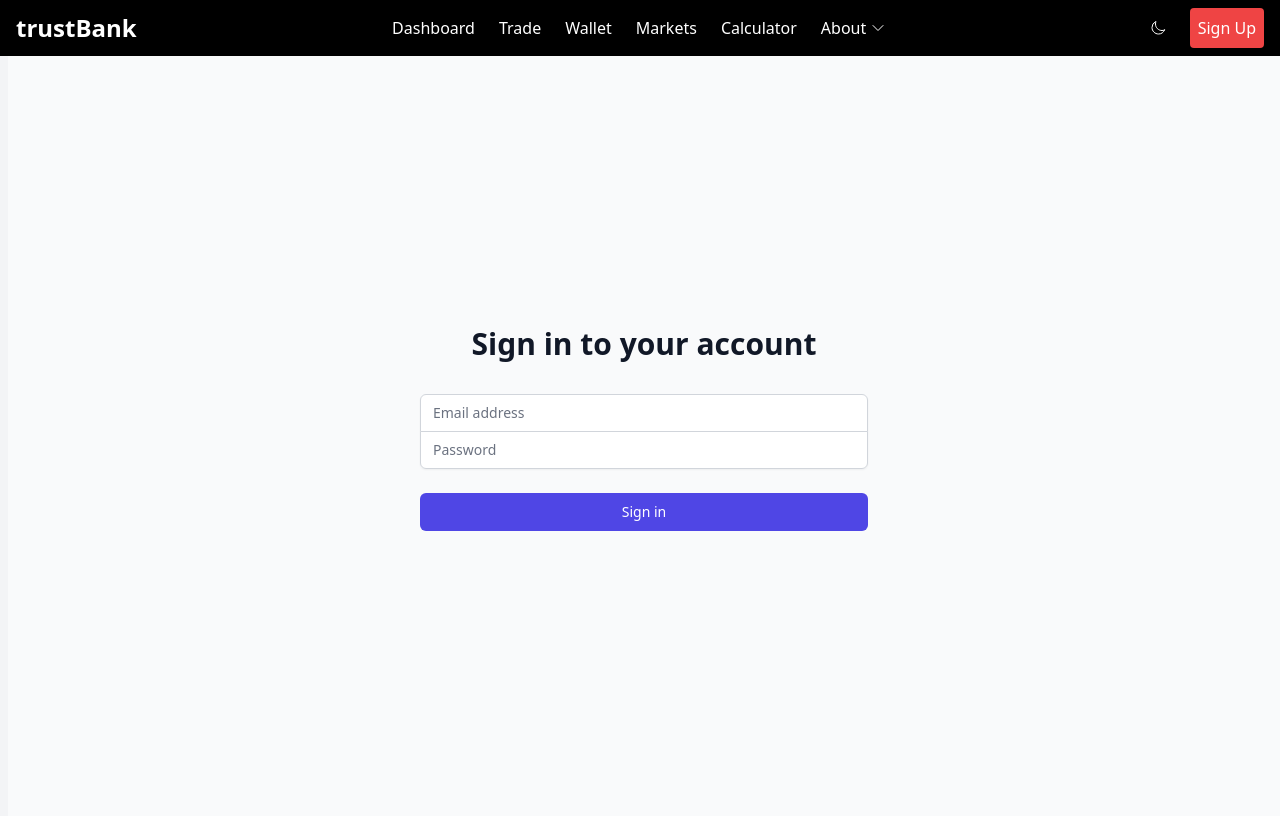
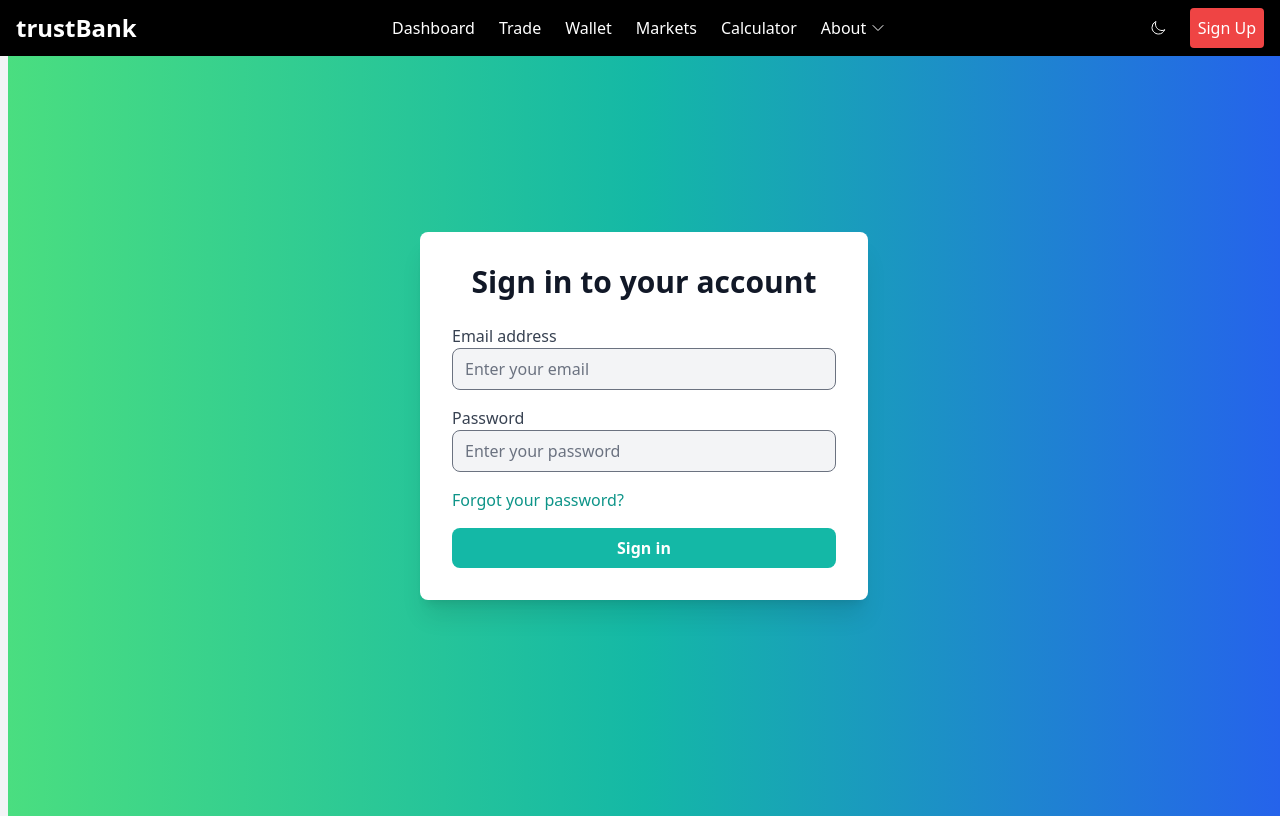
Before and after one commit to theceo1/trustbanqV.1, a Next.js app: page /login in a window 1280 px wide. Built offline with nearby package versions, Linux system fonts and the light colour scheme.

Commit message:
fixed authentication pages

```diff
--- a/src/pages/auth/RequestReset.tsx
+++ b/src/pages/auth/RequestReset.tsx
@@ -1,5 +1,5 @@
+//src/pages/auth/RequestReset.tsx
 import React, { useState } from 'react';
-import Layout from '../../components/layout/Layout';
 import { requestPasswordReset } from '../../services/api';
 import Alert from '../../components/common/Alert';
 
@@ -21,44 +21,45 @@ const RequestReset: React.FC = () => {
   };
 
   return (
-    <Layout>
-      <div className="min-h-screen flex items-center justify-center bg-gray-50 py-12 px-4 sm:px-6 lg:px-8">
-        <div className="max-w-md w-full space-y-8">
-          <div>
-            <h2 className="mt-6 text-center text-3xl font-extrabold text-gray-900">Reset your password</h2>
-          </div>
+    <div className="min-h-screen flex items-center justify-center bg-gradient-to-r from-green-400 via-teal-500 to-blue-600">
+      <div className="bg-white dark:bg-gray-800 shadow-xl rounded-lg p-8 w-full max-w-md">
+        <h2 className="text-3xl font-bold text-gray-900 dark:text-white mb-6 text-center">
+          Reset your password
+        </h2>
         {error && <Alert type="error" message={error} />}
         {success && <Alert type="success" message={success} />}
-          <form className="mt-8 space-y-6" onSubmit={handleSubmit}>
-            <input type="hidden" name="remember" value="true" />
-            <div className="rounded-md shadow-sm -space-y-px">
+        <form className="space-y-4" onSubmit={handleSubmit}>
           <div>
-                <label htmlFor="email-address" className="sr-only">Email address</label>
+            <label htmlFor="email-address" className="block text-gray-700 dark:text-gray-300">
+              Email address
+            </label>
             <input
               id="email-address"
               name="email"
               type="email"
               autoComplete="email"
               required
-                  className="appearance-none rounded-none relative block w-full px-3 py-2 border border-gray-300 placeholder-gray-500 text-gray-900 rounded-t-md focus:outline-none focus:ring-indigo-500 focus:border-indigo-500 focus:z-10 sm:text-sm"
-                  placeholder="Email address"
+              className="w-full px-3 py-2 border rounded-lg text-gray-900 dark:text-gray-300 bg-gray-100 dark:bg-gray-700 focus:outline-none focus:ring-2 focus:ring-teal-500"
+              placeholder="Enter your email"
               value={email}
               onChange={(e) => setEmail(e.target.value)}
             />
           </div>
-            </div>
-            <div>
           <button
             type="submit"
-                className="group relative w-full flex justify-center py-2 px-4 border border-transparent text-sm font-medium rounded-md text-white bg-indigo-600 hover:bg-indigo-700 focus:outline-none focus:ring-2 focus:ring-offset-2 focus:ring-indigo-500"
+            className="w-full py-2 px-4 bg-teal-500 text-white font-semibold rounded-lg hover:bg-teal-600 focus:outline-none focus:ring-2 focus:ring-teal-400 focus:ring-opacity-75 transition"
           >
             Send reset link
           </button>
-            </div>
         </form>
+        <p className="text-center text-gray-600 dark:text-gray-400 mt-4">
+          Remembered your password?{' '}
+          <a href="/login" className="text-teal-600 hover:underline">
+            Sign in
+          </a>
+        </p>
       </div>
     </div>
-    </Layout>
   );
 };
 
--- a/src/pages/auth/ResetPassword.tsx
+++ b/src/pages/auth/ResetPassword.tsx
@@ -1,5 +1,4 @@
 import React, { useState } from 'react';
-import Layout from '../../components/layout/Layout';
 import { useRouter } from 'next/router';
 import { resetPassword } from '../../services/api';
 import Alert from '../../components/common/Alert';
@@ -30,58 +29,53 @@ const ResetPassword: React.FC = () => {
   };
 
   return (
-    <Layout>
-      <div className="min-h-screen flex items-center justify-center bg-gray-50 py-12 px-4 sm:px-6 lg:px-8">
-        <div className="max-w-md w-full space-y-8">
-          <div>
-            <h2 className="mt-6 text-center text-3xl font-extrabold text-gray-900">Reset your password</h2>
-          </div>
+    <div className="min-h-screen flex items-center justify-center bg-gradient-to-r from-green-400 via-teal-500 to-blue-600">
+      <div className="bg-white dark:bg-gray-800 shadow-xl rounded-lg p-8 w-full max-w-md">
+        <h2 className="text-3xl font-bold text-gray-900 dark:text-white mb-6 text-center">
+          Reset your password
+        </h2>
         {error && <Alert type="error" message={error} />}
         {success && <Alert type="success" message={success} />}
-          <form className="mt-8 space-y-6" onSubmit={handleSubmit}>
-            <input type="hidden" name="remember" value="true" />
-            <div className="rounded-md shadow-sm -space-y-px">
+        <form className="space-y-4" onSubmit={handleSubmit}>
           <div>
-                <label htmlFor="password" className="sr-only">New password</label>
+            <label htmlFor="password" className="block text-gray-700 dark:text-gray-300">
+              New password
+            </label>
             <input
               id="password"
               name="password"
               type="password"
-                  autoComplete="new-password"
               required
-                  className="appearance-none rounded-none relative block w-full px-3 py-2 border border-gray-300 placeholder-gray-500 text-gray-900 rounded-t-md focus:outline-none focus:ring-indigo-500 focus:border-indigo-500 focus:z-10 sm:text-sm"
-                  placeholder="New password"
+              className="w-full px-3 py-2 border rounded-lg text-gray-900 dark:text-gray-300 bg-gray-100 dark:bg-gray-700 focus:outline-none focus:ring-2 focus:ring-teal-500"
+              placeholder="Enter new password"
               value={password}
               onChange={(e) => setPassword(e.target.value)}
             />
           </div>
           <div>
-                <label htmlFor="confirm-password" className="sr-only">Confirm new password</label>
+            <label htmlFor="confirm-password" className="block text-gray-700 dark:text-gray-300">
+              Confirm new password
+            </label>
             <input
               id="confirm-password"
               name="confirmPassword"
               type="password"
-                  autoComplete="new-password"
               required
-                  className="appearance-none rounded-none relative block w-full px-3 py-2 border border-gray-300 placeholder-gray-500 text-gray-900 rounded-b-md focus:outline-none focus:ring-indigo-500 focus:border-indigo-500 focus:z-10 sm:text-sm"
+              className="w-full px-3 py-2 border rounded-lg text-gray-900 dark:text-gray-300 bg-gray-100 dark:bg-gray-700 focus:outline-none focus:ring-2 focus:ring-teal-500"
               placeholder="Confirm new password"
               value={confirmPassword}
               onChange={(e) => setConfirmPassword(e.target.value)}
             />
           </div>
-            </div>
-            <div>
           <button
             type="submit"
-                className="group relative w-full flex justify-center py-2 px-4 border border-transparent text-sm font-medium rounded-md text-white bg-indigo-600 hover:bg-indigo-700 focus:outline-none focus:ring-2 focus:ring-offset-2 focus:ring-indigo-500"
+            className="w-full py-2 px-4 bg-teal-500 text-white font-semibold rounded-lg hover:bg-teal-600 focus:outline-none focus:ring-2 focus:ring-teal-400 focus:ring-opacity-75 transition"
           >
             Reset password
           </button>
-            </div>
         </form>
       </div>
     </div>
-    </Layout>
   );
 };
 
--- a/src/pages/login.tsx
+++ b/src/pages/login.tsx
@@ -1,4 +1,3 @@
-//src/pages/login.tsx
 import React, { useState } from 'react';
 import { useRouter } from 'next/router';
 import { useAuth } from '../context/AuthContext';
@@ -27,54 +26,59 @@ const Login: React.FC = () => {
   };
 
   return (
-    <div className="min-h-screen flex items-center justify-center bg-gray-50 py-12 px-4 sm:px-6 lg:px-8">
-      <div className="max-w-md w-full space-y-8">
+    <div className="min-h-screen flex items-center justify-center bg-gradient-to-r from-green-400 via-teal-500 to-blue-600">
+      <div className="bg-white dark:bg-gray-800 shadow-xl rounded-lg p-8 w-full max-w-md">
+        <h2 className="text-3xl font-bold text-gray-900 dark:text-white mb-6 text-center">
+          Sign in to your account
+        </h2>
+        {error && <Alert type="error" message={error} />}
+        <form className="space-y-4" onSubmit={handleSubmit}>
           <div>
-          <h2 className="mt-6 text-center text-3xl font-extrabold text-gray-900">Sign in to your account</h2>
-        </div>
-        {error && <Alert type="error" message={error} />}
-        <form className="mt-8 space-y-6" onSubmit={handleSubmit}>
-          <input type="hidden" name="remember" value="true" />
-          <div className="rounded-md shadow-sm -space-y-px">
-            <div>
-              <label htmlFor="email-address" className="sr-only">Email address</label>
+            <label htmlFor="email-address" className="block text-gray-700 dark:text-gray-300">
+              Email address
+            </label>
             <input
               id="email-address"
               name="email"
               type="email"
               autoComplete="email"
               required
-                className="appearance-none rounded-none relative block w-full px-3 py-2 border border-gray-300 placeholder-gray-500 text-gray-900 rounded-t-md focus:outline-none focus:ring-indigo-500 focus:border-indigo-500 focus:z-10 sm:text-sm"
-                placeholder="Email address"
+              className="w-full px-3 py-2 border rounded-lg text-gray-900 dark:text-gray-300 bg-gray-100 dark:bg-gray-700 focus:outline-none focus:ring-2 focus:ring-teal-500"
+              placeholder="Enter your email"
               value={email}
               onChange={(e) => setEmail(e.target.value)}
             />
           </div>
           <div>
-              <label htmlFor="password" className="sr-only">Password</label>
+            <label htmlFor="password" className="block text-gray-700 dark:text-gray-300">
+              Password
+            </label>
             <input
               id="password"
               name="password"
               type="password"
               autoComplete="current-password"
               required
-                className="appearance-none rounded-none relative block w-full px-3 py-2 border border-gray-300 placeholder-gray-500 text-gray-900 rounded-b-md focus:outline-none focus:ring-indigo-500 focus:border-indigo-500 focus:z-10 sm:text-sm"
-                placeholder="Password"
+              className="w-full px-3 py-2 border rounded-lg text-gray-900 dark:text-gray-300 bg-gray-100 dark:bg-gray-700 focus:outline-none focus:ring-2 focus:ring-teal-500"
+              placeholder="Enter your password"
               value={password}
               onChange={(e) => setPassword(e.target.value)}
             />
           </div>
+          <div className="flex items-center justify-between">
+          <a href="/auth/RequestReset" className="text-teal-600 hover:underline">
+              Forgot your password?
+</a>
           </div>
-
-          <div>
           <button
             type="submit"
             disabled={isLoading}
-              className={`group relative w-full flex justify-center py-2 px-4 border border-transparent text-sm font-medium rounded-md text-white bg-indigo-600 hover:bg-indigo-700 focus:outline-none focus:ring-2 focus:ring-offset-2 focus:ring-indigo-500 ${isLoading ? 'opacity-50 cursor-not-allowed' : ''}`}
+            className={`w-full py-2 px-4 bg-teal-500 text-white font-semibold rounded-lg hover:bg-teal-600 focus:outline-none focus:ring-2 focus:ring-teal-400 focus:ring-opacity-75 transition ${
+              isLoading ? 'opacity-50 cursor-not-allowed' : ''
+            }`}
           >
             {isLoading ? 'Signing in...' : 'Sign in'}
           </button>
-          </div>
         </form>
       </div>
     </div>
--- a/src/pages/register.tsx
+++ b/src/pages/register.tsx
@@ -1,4 +1,3 @@
-//src/pages/register.tsx
 import React, { useState } from 'react';
 import { useRouter } from 'next/router';
 import { useAuth } from '../context/AuthContext';
@@ -30,68 +29,73 @@ const Register: React.FC = () => {
   };
 
   return (
-    <div className="min-h-screen flex items-center justify-center bg-gray-50 py-12 px-4 sm:px-6 lg:px-8">
-      <div className="max-w-md w-full space-y-8">
+    <div className="min-h-screen flex items-center justify-center bg-gradient-to-r from-green-400 via-teal-500 to-blue-600">
+      <div className="bg-white dark:bg-gray-800 shadow-xl rounded-lg p-8 w-full max-w-md">
+        <h2 className="text-3xl font-bold text-gray-900 dark:text-white mb-6 text-center">
+          Create Your Account
+        </h2>
+        {error && <Alert type="error" message={error} />}
+        <form className="space-y-4" onSubmit={handleSubmit}>
           <div>
-          <h2 className="mt-6 text-center text-3xl font-extrabold text-gray-900">Create your account</h2>
-        </div>
-        {error && <Alert type="error" message={error} />}
-        <form className="mt-8 space-y-6" onSubmit={handleSubmit}>
-          <input type="hidden" name="remember" value="true" />
-          <div className="rounded-md shadow-sm -space-y-px">
-            <div>
-              <label htmlFor="name" className="sr-only">Name</label>
+            <label htmlFor="name" className="block text-gray-700 dark:text-gray-300">
+              Name
+            </label>
             <input
               id="name"
               name="name"
               type="text"
               required
-                className="appearance-none rounded-none relative block w-full px-3 py-2 border border-gray-300 placeholder-gray-500 text-gray-900 rounded-t-md focus:outline-none focus:ring-indigo-500 focus:border-indigo-500 focus:z-10 sm:text-sm"
-                placeholder="Name"
+              className="w-full px-3 py-2 border rounded-lg text-gray-900 dark:text-gray-300 bg-gray-100 dark:bg-gray-700 focus:outline-none focus:ring-2 focus:ring-teal-500"
               value={name}
               onChange={(e) => setName(e.target.value)}
             />
           </div>
           <div>
-              <label htmlFor="email-address" className="sr-only">Email address</label>
+            <label htmlFor="email-address" className="block text-gray-700 dark:text-gray-300">
+              Email address
+            </label>
             <input
               id="email-address"
               name="email"
               type="email"
               autoComplete="email"
               required
-                className="appearance-none rounded-none relative block w-full px-3 py-2 border border-gray-300 placeholder-gray-500 text-gray-900 focus:outline-none focus:ring-indigo-500 focus:border-indigo-500 focus:z-10 sm:text-sm"
-                placeholder="Email address"
+              className="w-full px-3 py-2 border rounded-lg text-gray-900 dark:text-gray-300 bg-gray-100 dark:bg-gray-700 focus:outline-none focus:ring-2 focus:ring-teal-500"
               value={email}
               onChange={(e) => setEmail(e.target.value)}
             />
           </div>
           <div>
-              <label htmlFor="password" className="sr-only">Password</label>
+            <label htmlFor="password" className="block text-gray-700 dark:text-gray-300">
+              Password
+            </label>
             <input
               id="password"
               name="password"
               type="password"
               autoComplete="new-password"
               required
-                className="appearance-none rounded-none relative block w-full px-3 py-2 border border-gray-300 placeholder-gray-500 text-gray-900 rounded-b-md focus:outline-none focus:ring-indigo-500 focus:border-indigo-500 focus:z-10 sm:text-sm"
-                placeholder="Password"
+              className="w-full px-3 py-2 border rounded-lg text-gray-900 dark:text-gray-300 bg-gray-100 dark:bg-gray-700 focus:outline-none focus:ring-2 focus:ring-teal-500"
               value={password}
               onChange={(e) => setPassword(e.target.value)}
             />
           </div>
-          </div>
-
-          <div>
           <button
             type="submit"
             disabled={isLoading}
-              className={`group relative w-full flex justify-center py-2 px-4 border border-transparent text-sm font-medium rounded-md text-white bg-indigo-600 hover:bg-indigo-700 focus:outline-none focus:ring-2 focus:ring-offset-2 focus:ring-indigo-500 ${isLoading ? 'opacity-50 cursor-not-allowed' : ''}`}
+            className={`w-full py-2 px-4 bg-teal-500 text-white font-semibold rounded-lg hover:bg-teal-600 focus:outline-none focus:ring-2 focus:ring-teal-400 focus:ring-opacity-75 transition ${
+              isLoading ? 'opacity-50 cursor-not-allowed' : ''
+            }`}
           >
             {isLoading ? 'Registering...' : 'Register'}
           </button>
-          </div>
         </form>
+        <p className="text-center text-gray-600 dark:text-gray-400 mt-4">
+          Already have an account?{' '}
+          <a href="/login" className="text-teal-600 hover:underline">
+            Sign in
+          </a>
+        </p>
       </div>
     </div>
   );
--- a/src/services/api.ts
+++ b/src/services/api.ts
@@ -13,12 +13,12 @@ export const login = async (email: string, password: string) => {
 };
 
 export const requestPasswordReset = async (email: string) => {
-  const response = await axios.post(`${API_URL}/auth/request-password-reset`, { email });
+  const response = await axios.post(`${API_URL}/users/request-password-reset`, { email });
   return response.data;
 };
 
 export const resetPassword = async (token: string, password: string) => {
-  const response = await axios.post(`${API_URL}/auth/reset-password`, { token, password });
+  const response = await axios.post(`${API_URL}/users/reset-password`, { token, password });
   return response.data;
 };
 
```
Lines whose indentation alone changed are shown as unchanged.
